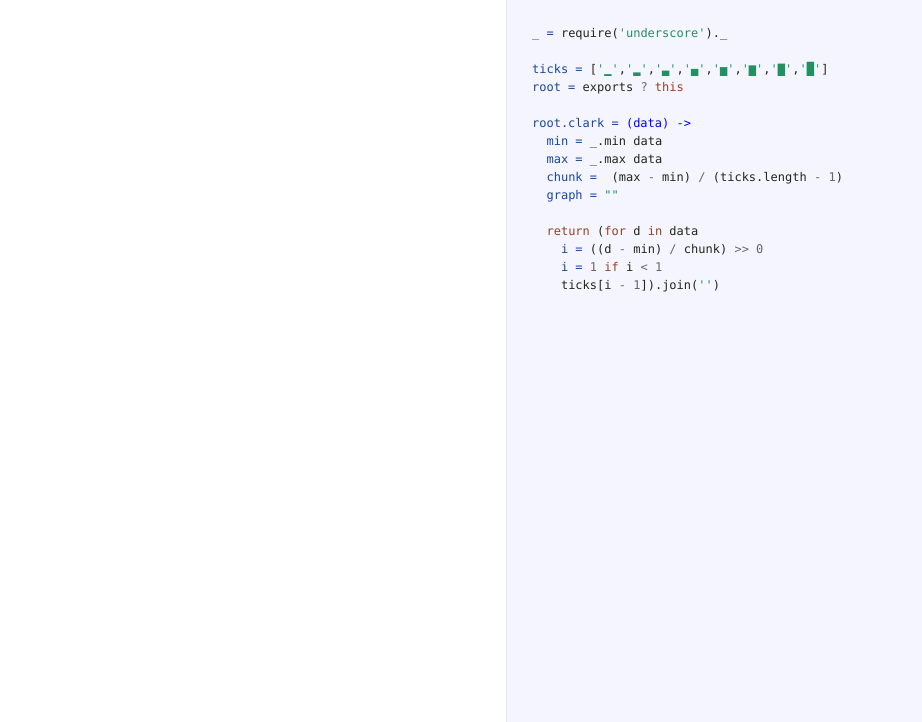
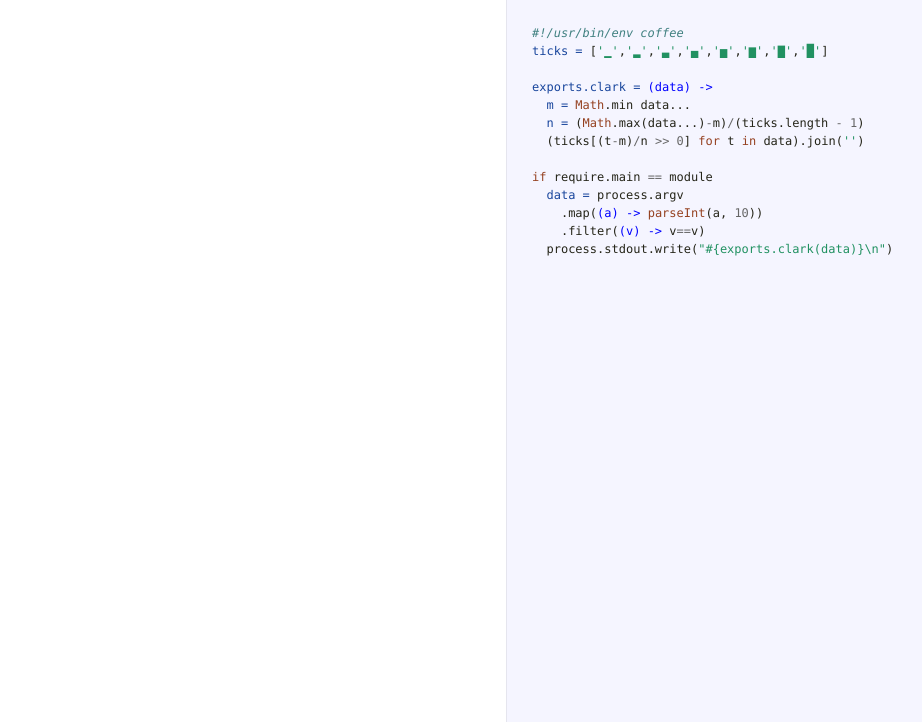
Before and after one commit to ajacksified/Clark, a website: page docs/clark.html in a window 1280 px wide. Shown: the part 78-800 px from the top of the page, without its empty margins (19-941 px from the left). Drawn offline with Linux system fonts and the light colour scheme.

Commit message:
updated docs

```diff
--- a/docs/clark.html
+++ b/docs/clark.html
@@ -1,17 +1,15 @@
-<!DOCTYPE html>  <html> <head>   <title>clark.coffee</title>   <meta http-equiv="content-type" content="text/html; charset=UTF-8">   <link rel="stylesheet" media="all" href="docco.css" /> </head> <body>   <div id="container">     <div id="background"></div>          <table cellpadding="0" cellspacing="0">       <thead>         <tr>           <th class="docs">             <h1>               clark.coffee             </h1>           </th>           <th class="code">           </th>         </tr>       </thead>       <tbody>                               <tr id="section-1">             <td class="docs">               <div class="pilwrap">                 <a class="pilcrow" href="#section-1">&#182;</a>               </div>                            </td>             <td class="code">               <div class="highlight"><pre><span class="nv">_ = </span><span class="nx">require</span><span class="p">(</span><span class="s1">&#39;underscore&#39;</span><span class="p">).</span><span class="nx">_</span>
+<!DOCTYPE html>  <html> <head>   <title>clark.coffee</title>   <meta http-equiv="content-type" content="text/html; charset=UTF-8">   <link rel="stylesheet" media="all" href="docco.css" /> </head> <body>   <div id="container">     <div id="background"></div>          <table cellpadding="0" cellspacing="0">       <thead>         <tr>           <th class="docs">             <h1>               clark.coffee             </h1>           </th>           <th class="code">           </th>         </tr>       </thead>       <tbody>                               <tr id="section-1">             <td class="docs">               <div class="pilwrap">                 <a class="pilcrow" href="#section-1">&#182;</a>               </div>                            </td>             <td class="code">               <div class="highlight"><pre><span class="c1">#!/usr/bin/env coffee</span>
+<span class="nv">ticks = </span><span class="p">[</span><span class="s1">&#39;▁&#39;</span><span class="p">,</span><span class="s1">&#39;▂&#39;</span><span class="p">,</span><span class="s1">&#39;▃&#39;</span><span class="p">,</span><span class="s1">&#39;▄&#39;</span><span class="p">,</span><span class="s1">&#39;▅&#39;</span><span class="p">,</span><span class="s1">&#39;▆&#39;</span><span class="p">,</span><span class="s1">&#39;▇&#39;</span><span class="p">,</span><span class="s1">&#39;█&#39;</span><span class="p">]</span>
 
-<span class="nv">ticks = </span><span class="p">[</span><span class="s1">&#39;▁&#39;</span><span class="p">,</span><span class="s1">&#39;▂&#39;</span><span class="p">,</span><span class="s1">&#39;▃&#39;</span><span class="p">,</span><span class="s1">&#39;▄&#39;</span><span class="p">,</span><span class="s1">&#39;▅&#39;</span><span class="p">,</span><span class="s1">&#39;▆&#39;</span><span class="p">,</span><span class="s1">&#39;▇&#39;</span><span class="p">,</span><span class="s1">&#39;█&#39;</span><span class="p">]</span>
-<span class="nv">root = </span><span class="nx">exports</span> <span class="o">?</span> <span class="k">this</span>
+<span class="nv">exports.clark = </span><span class="nf">(data) -&gt;</span>
+  <span class="nv">m = </span><span class="nb">Math</span><span class="p">.</span><span class="nx">min</span> <span class="nx">data</span><span class="p">...</span>
+  <span class="nv">n = </span><span class="p">(</span><span class="nb">Math</span><span class="p">.</span><span class="nx">max</span><span class="p">(</span><span class="nx">data</span><span class="p">...)</span><span class="o">-</span><span class="nx">m</span><span class="p">)</span><span class="o">/</span><span class="p">(</span><span class="nx">ticks</span><span class="p">.</span><span class="nx">length</span> <span class="o">-</span> <span class="mi">1</span><span class="p">)</span>
+  <span class="p">(</span><span class="nx">ticks</span><span class="p">[(</span><span class="nx">t</span><span class="o">-</span><span class="nx">m</span><span class="p">)</span><span class="o">/</span><span class="nx">n</span> <span class="o">&gt;&gt;</span> <span class="mi">0</span><span class="p">]</span> <span class="k">for</span> <span class="nx">t</span> <span class="k">in</span> <span class="nx">data</span><span class="p">).</span><span class="nx">join</span><span class="p">(</span><span class="s1">&#39;&#39;</span><span class="p">)</span>
 
-<span class="nv">root.clark = </span><span class="nf">(data) -&gt;</span>
-  <span class="nv">min = </span><span class="nx">_</span><span class="p">.</span><span class="nx">min</span> <span class="nx">data</span>
-  <span class="nv">max = </span><span class="nx">_</span><span class="p">.</span><span class="nx">max</span> <span class="nx">data</span>
-  <span class="nv">chunk = </span> <span class="p">(</span><span class="nx">max</span> <span class="o">-</span> <span class="nx">min</span><span class="p">)</span> <span class="o">/</span> <span class="p">(</span><span class="nx">ticks</span><span class="p">.</span><span class="nx">length</span> <span class="o">-</span> <span class="mi">1</span><span class="p">)</span>
-  <span class="nv">graph = </span><span class="s2">&quot;&quot;</span>
-
-  <span class="k">return</span> <span class="p">(</span><span class="k">for</span> <span class="nx">d</span> <span class="k">in</span> <span class="nx">data</span>
-    <span class="nv">i = </span><span class="p">((</span><span class="nx">d</span> <span class="o">-</span> <span class="nx">min</span><span class="p">)</span> <span class="o">/</span> <span class="nx">chunk</span><span class="p">)</span> <span class="o">&gt;&gt;</span> <span class="mi">0</span>
-    <span class="nv">i = </span><span class="mi">1</span> <span class="k">if</span> <span class="nx">i</span> <span class="o">&lt;</span> <span class="mi">1</span>
-    <span class="nx">ticks</span><span class="p">[</span><span class="nx">i</span> <span class="o">-</span> <span class="mi">1</span><span class="p">]).</span><span class="nx">join</span><span class="p">(</span><span class="s1">&#39;&#39;</span><span class="p">)</span>
+<span class="k">if</span> <span class="nx">require</span><span class="p">.</span><span class="nx">main</span> <span class="o">==</span> <span class="nx">module</span>
+  <span class="nv">data = </span><span class="nx">process</span><span class="p">.</span><span class="nx">argv</span>
+    <span class="p">.</span><span class="nx">map</span><span class="p">(</span><span class="nf">(a) -&gt;</span> <span class="nb">parseInt</span><span class="p">(</span><span class="nx">a</span><span class="p">,</span> <span class="mi">10</span><span class="p">))</span>
+    <span class="p">.</span><span class="nx">filter</span><span class="p">(</span><span class="nf">(v) -&gt;</span> <span class="nx">v</span><span class="o">==</span><span class="nx">v</span><span class="p">)</span>
+  <span class="nx">process</span><span class="p">.</span><span class="nx">stdout</span><span class="p">.</span><span class="nx">write</span><span class="p">(</span><span class="s2">&quot;#{exports.clark(data)}\n&quot;</span><span class="p">)</span>
 
 </pre></div>             </td>           </tr>                </tbody>     </table>   </div> </body> </html>
```
